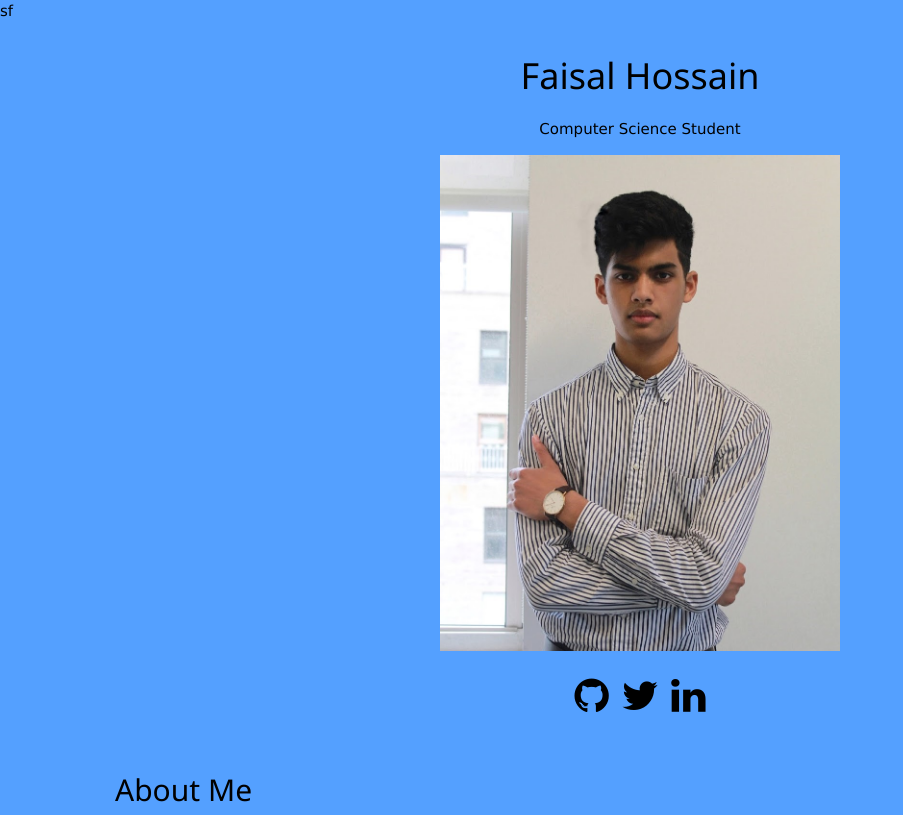
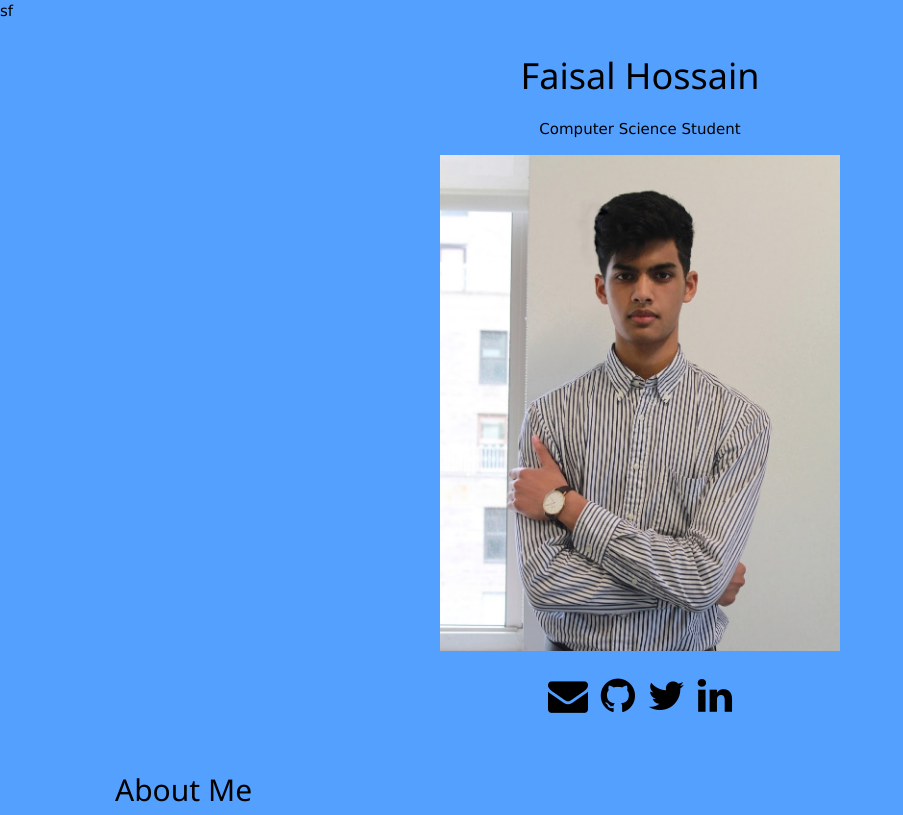
Before and after one commit to fhossain75/ASC-TA-Web-Assessment, a plain HTML site: page index.html in a window 1280 px wide. Shown: the top 815 px of the page, without its empty margins (0-903 px from the left). Drawn offline with nearby package versions, Linux system fonts and the light colour scheme.

Commit message:
Update index.html
Added contact information - email link.

```diff
--- a/index.html
+++ b/index.html
@@ -14,6 +14,7 @@ sf  <header>
     <img src="PFP.jpg" alt="Faisal Hossain" width="400" height="auto">
     <!--Social Media Links-->
     <div class="socialmedia">
+      <a href="mailto:faisal.hossain75@gmail.com" target="_blank" ><i class="fa fa-envelope"></i></a>
       <a href="https://github.com/fhossain75" target="_blank" ><i class="fa fa-github"></i></a>
       <a href="https://twitter.com/faisalhossain75" target="_blank" ><i class="fa fa-twitter"></i></a>
       <a href="https://www.linkedin.com/in/faisalhossain75/" target="_blank" ><i class="fa fa-linkedin"></i></a>
```
